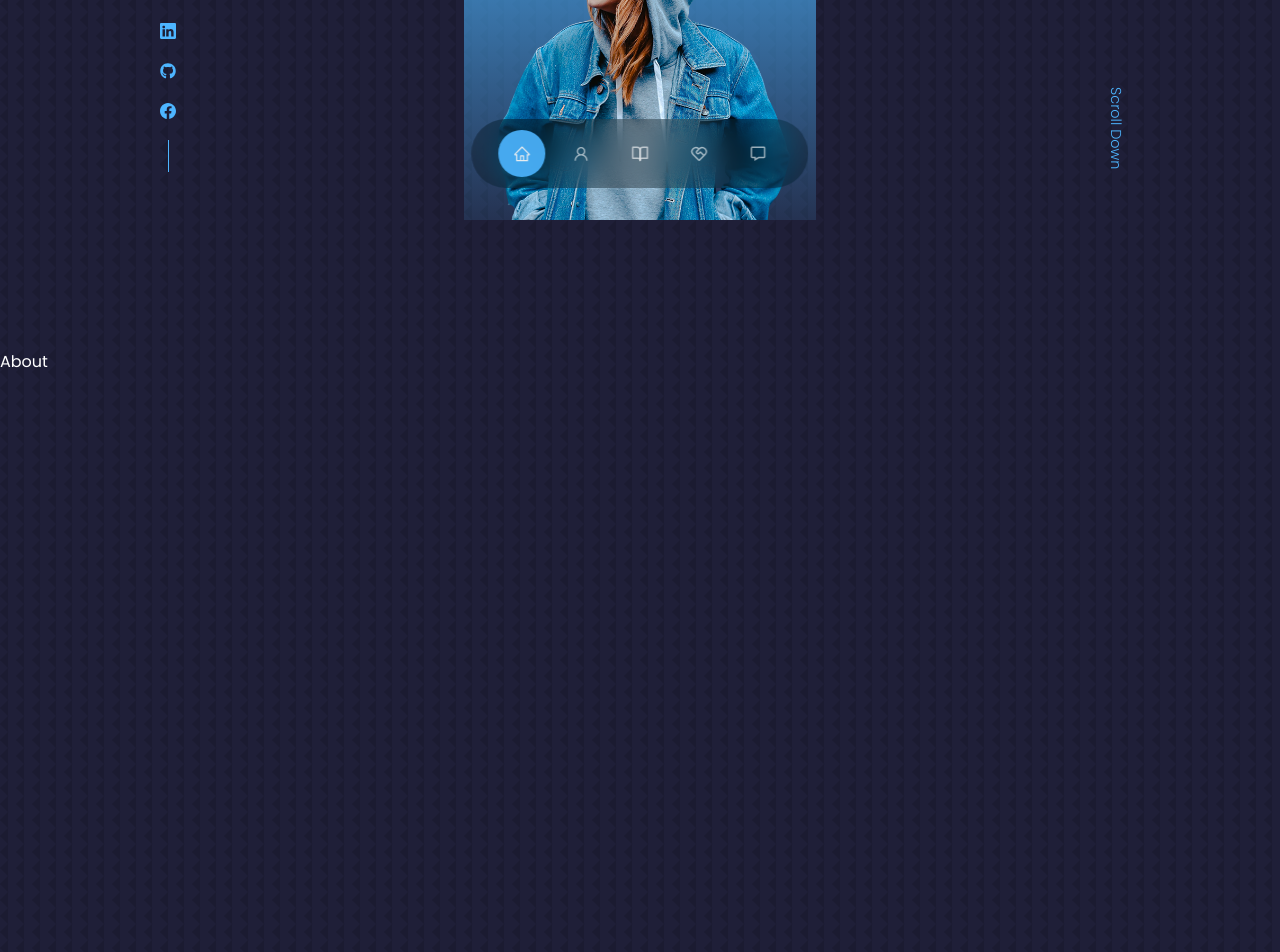
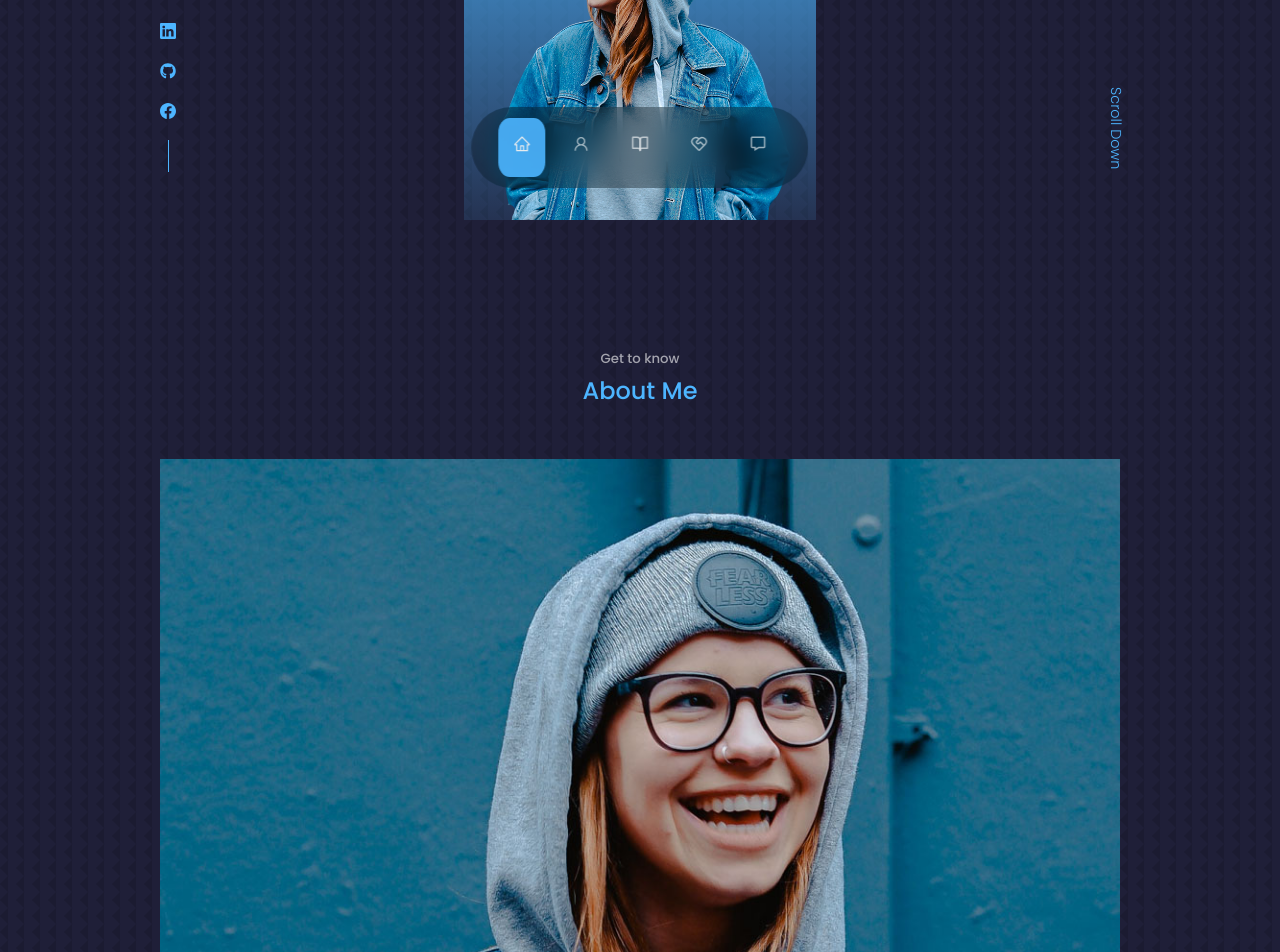
Before and after one commit to RichardChalk/portfolio, a React (Create React App) app: page / in a window 1280 px wide. Shown: the part 580-1532 px from the top of the page. Built offline with nearby package versions, Linux system fonts and the light colour scheme.

Commit message:
Added tooltips to navbar...

```diff
--- a/src/components/about/About.jsx
+++ b/src/components/about/About.jsx
@@ -1,8 +1,27 @@
 import React from "react";
 import "./about.css";
+import ME from "../../assets/me-about.jpg";
 
 const About = () => {
-  return <section id="about">About</section>;
+  return (
+    <section id="about">
+      <h5>Get to know</h5>
+      <h2>About Me</h2>
+
+      <div className="container about__container">
+        <div className="about__me">
+          <div className="about__me-image">
+            <img src={ME} alt="About portrait of Richard Chalk"></img>
+          </div>
+        </div>
+        <div className="about__content">
+          <div className="about__cards">
+            <article className="about__card"></article>
+          </div>
+        </div>
+      </div>
+    </section>
+  );
 };
 
 export default About;
--- a/src/components/nav/nav.css
+++ b/src/components/nav/nav.css
@@ -17,7 +17,7 @@ nav {
 nav a {
   background: transparent;
   padding: 0.9rem;
-  border-radius: 50%;
+  border-radius: 25%;
   display: flex;
   color: var(--colour-light);
   font-size: 1.1rem;
@@ -32,3 +32,41 @@ nav a.active {
   opacity: 0.9;
   color: var(--colour-white);
 }
+
+/* Tooltips =============================  */
+
+.tooltip {
+  position: relative;
+  display: inline-block;
+}
+
+.tooltip .tooltiptext {
+  visibility: hidden;
+  width: 120px;
+  background-color: var(--colour-white);
+  color: #000;
+  text-align: center;
+  border-radius: 6px;
+  padding: 5px 0;
+  position: absolute;
+  z-index: 1;
+  bottom: 150%;
+  left: 50%;
+  margin-left: -60px;
+}
+
+/* Add the little arrow */
+.tooltip .tooltiptext::after {
+  content: "";
+  position: absolute;
+  top: 100%;
+  left: 50%;
+  margin-left: -5px;
+  border-width: 5px;
+  border-style: solid;
+  border-color: var(--colour-white) transparent transparent transparent;
+}
+
+.tooltip:hover .tooltiptext {
+  visibility: visible;
+}
--- a/src/components/nav/nav.jsx
+++ b/src/components/nav/nav.jsx
@@ -17,35 +17,50 @@ const Nav = () => {
         onClick={() => setActiveNav("#")}
         className={activeNav === "#" ? "active" : ""}
       >
-        <AiOutlineHome />
+        <div className="tooltip">
+          <AiOutlineHome />
+          <span className="tooltiptext">Home</span>
+        </div>
       </a>
       <a
         href="#about"
         onClick={() => setActiveNav("#about")}
         className={activeNav === "#about" ? "active" : ""}
       >
-        <AiOutlineUser />
+        <div className="tooltip">
+          <AiOutlineUser />
+          <span className="tooltiptext">About Me</span>
+        </div>
       </a>
       <a
         href="#experience"
         onClick={() => setActiveNav("#experience")}
         className={activeNav === "#experience" ? "active" : ""}
       >
-        <FiBookOpen />
+        <div className="tooltip">
+          <FiBookOpen />
+          <span className="tooltiptext">Experience</span>
+        </div>
       </a>
       <a
         href="#services"
         onClick={() => setActiveNav("#services")}
         className={activeNav === "#services" ? "active" : ""}
       >
-        <RiServiceLine />
+        <div className="tooltip">
+          <RiServiceLine />
+          <span className="tooltiptext">Services</span>
+        </div>
       </a>
       <a
         href="#contact"
         onClick={() => setActiveNav("#contact")}
         className={activeNav === "#contact" ? "active" : ""}
       >
-        <BiMessage />
+        <div className="tooltip">
+          <BiMessage />
+          <span className="tooltiptext">Contact</span>
+        </div>
       </a>
     </nav>
   );
```
